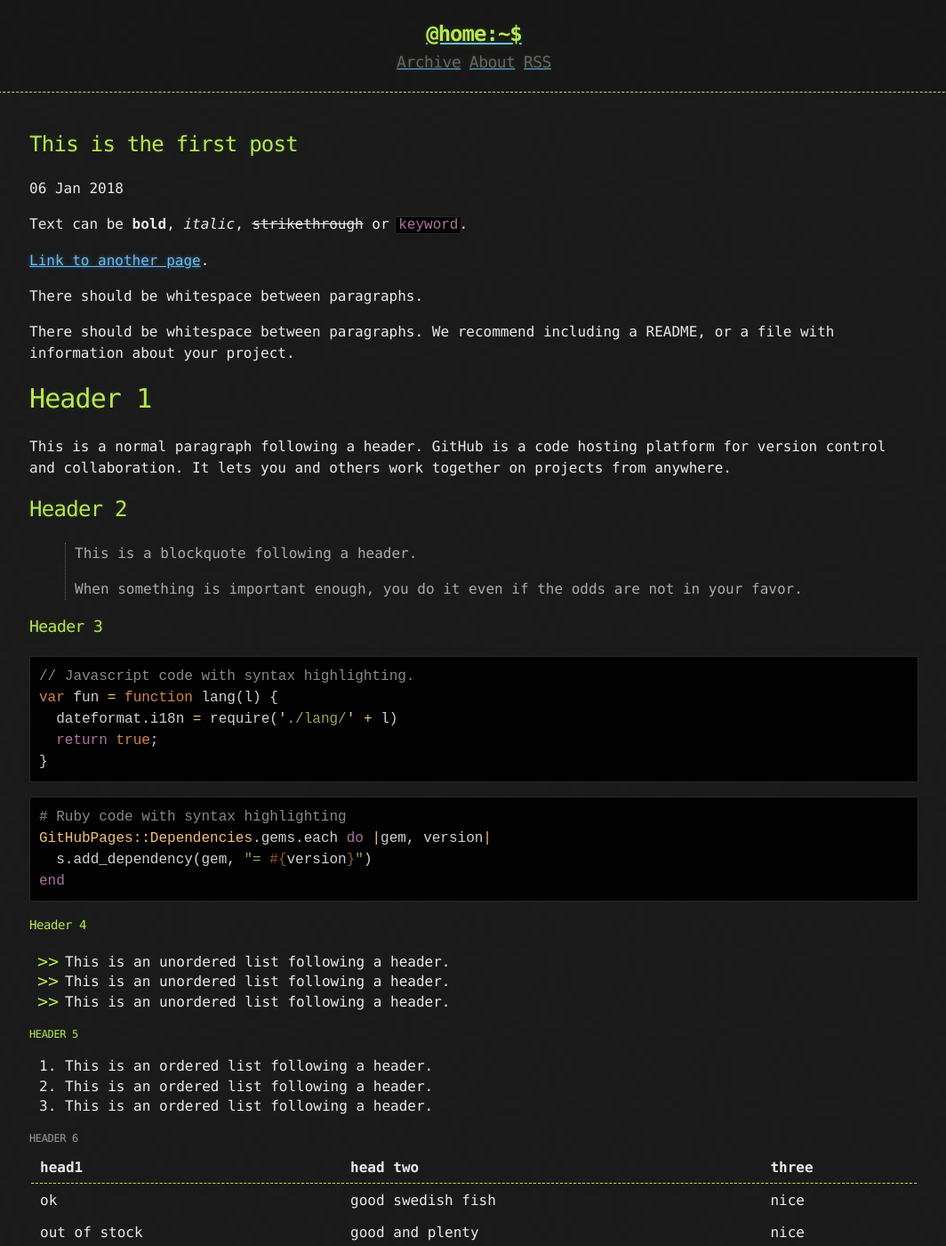
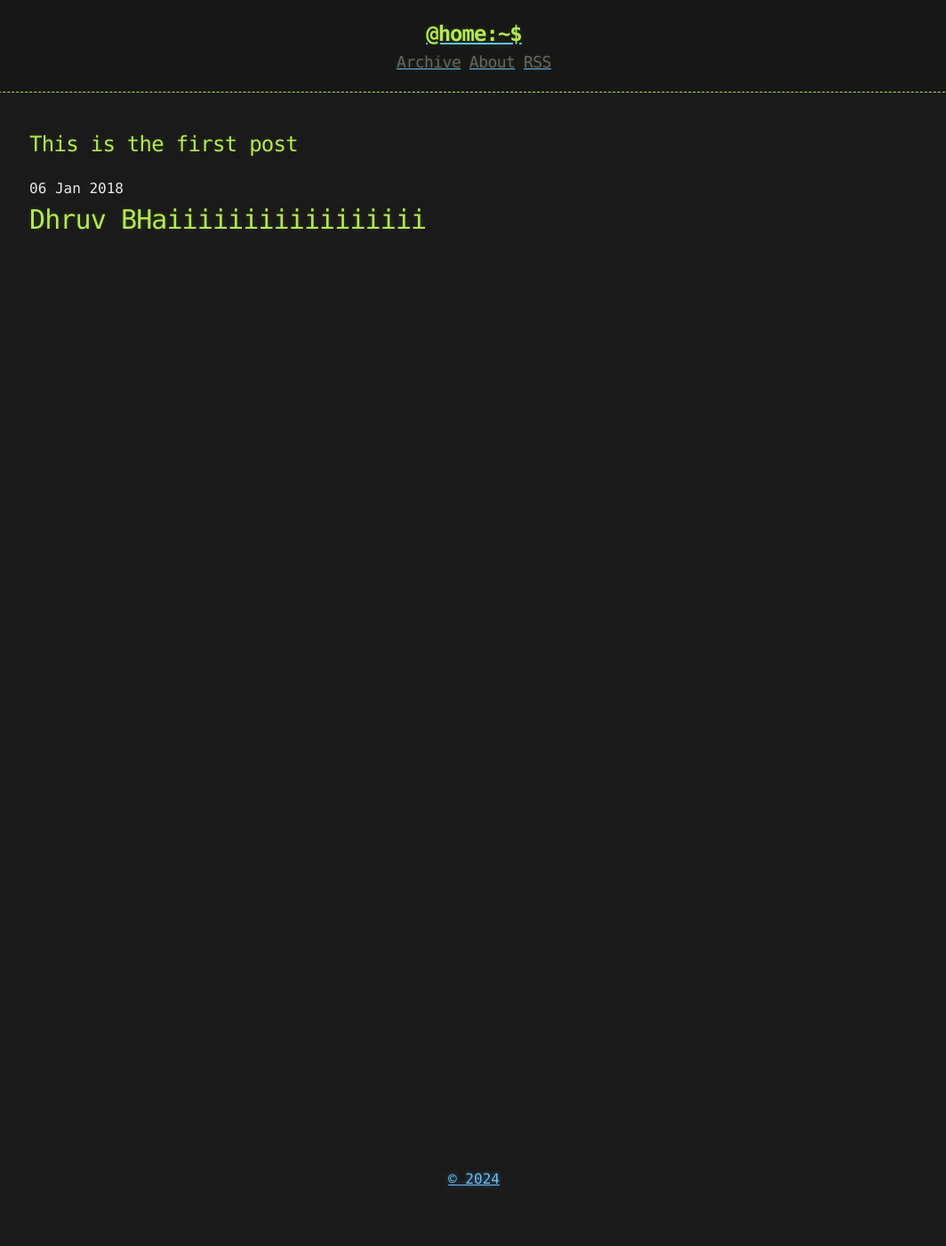
Before and after one commit to ashishkumar-work/ashishkumar-work.github.io, a Jekyll site: the page built from _posts/2018-01-06-First-post.md, in a window 1280 px wide and 1400 px high. Shown: the whole window at 89% size, without its empty margins (107-1171 px from the left). Built offline with Jekyll 4.4.1, drawn with Linux system fonts in a browser that asks for light colours; some of the changed text lies outside the part shown.

Commit message:
Update 2018-01-06-First-post.md

````diff
--- a/_posts/2018-01-06-First-post.md
+++ b/_posts/2018-01-06-First-post.md
@@ -3,122 +3,4 @@
 published: true
 ---
 
-Text can be **bold**, _italic_, ~~strikethrough~~ or `keyword`.
-
-[Link to another page](another-page).
-
-There should be whitespace between paragraphs.
-
-There should be whitespace between paragraphs. We recommend including a README, or a file with information about your project.
-
-# [](#header-1)Header 1
-
-This is a normal paragraph following a header. GitHub is a code hosting platform for version control and collaboration. It lets you and others work together on projects from anywhere.
-
-## [](#header-2)Header 2
-
-> This is a blockquote following a header.
->
-> When something is important enough, you do it even if the odds are not in your favor.
-
-### [](#header-3)Header 3
-
-```js
-// Javascript code with syntax highlighting.
-var fun = function lang(l) {
-  dateformat.i18n = require('./lang/' + l)
-  return true;
-}
-```
-
-```ruby
-# Ruby code with syntax highlighting
-GitHubPages::Dependencies.gems.each do |gem, version|
-  s.add_dependency(gem, "= #{version}")
-end
-```
-
-#### [](#header-4)Header 4
-
-*   This is an unordered list following a header.
-*   This is an unordered list following a header.
-*   This is an unordered list following a header.
-
-##### [](#header-5)Header 5
-
-1.  This is an ordered list following a header.
-2.  This is an ordered list following a header.
-3.  This is an ordered list following a header.
-
-###### [](#header-6)Header 6
-
-| head1        | head two          | three |
-|:-------------|:------------------|:------|
-| ok           | good swedish fish | nice  |
-| out of stock | good and plenty   | nice  |
-| ok           | good `oreos`      | hmm   |
-| ok           | good `zoute` drop | yumm  |
-
-### There's a horizontal rule below this.
-
-* * *
-
-### Here is an unordered list:
-
-*   Item foo
-*   Item bar
-*   Item baz
-*   Item zip
-
-### And an ordered list:
-
-1.  Item one
-1.  Item two
-1.  Item three
-1.  Item four
-
-### And a nested list:
-
-- level 1 item
-  - level 2 item
-  - level 2 item
-    - level 3 item
-    - level 3 item
-- level 1 item
-  - level 2 item
-  - level 2 item
-  - level 2 item
-- level 1 item
-  - level 2 item
-  - level 2 item
-- level 1 item
-
-### Small image
-
-![](https://assets-cdn.github.com/images/icons/emoji/octocat.png)
-
-### Large image
-
-![](https://guides.github.com/activities/hello-world/branching.png)
-
-
-### Definition lists can be used with HTML syntax.
-
-<dl>
-<dt>Name</dt>
-<dd>Godzilla</dd>
-<dt>Born</dt>
-<dd>1952</dd>
-<dt>Birthplace</dt>
-<dd>Japan</dd>
-<dt>Color</dt>
-<dd>Green</dd>
-</dl>
-
-```
-Long, single-line code blocks should not wrap. They should horizontally scroll if they are too long. This line should be long enough to demonstrate this.
-```
-
-```
-The final element.
-```
+<h1>Dhruv BHaiiiiiiiiiiiiiiiii</h1>
````
